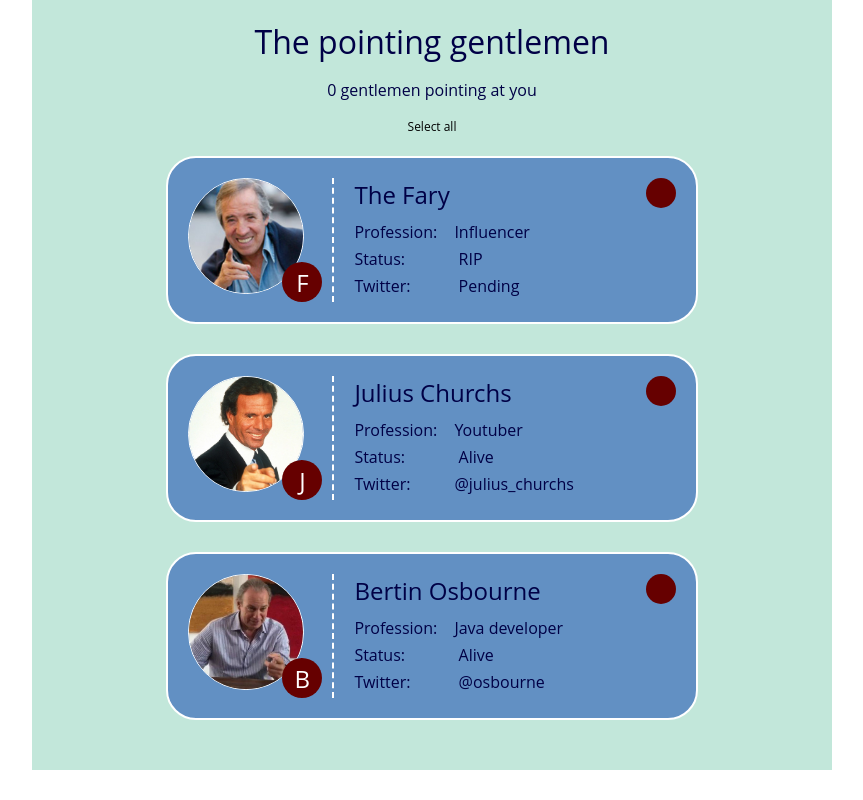
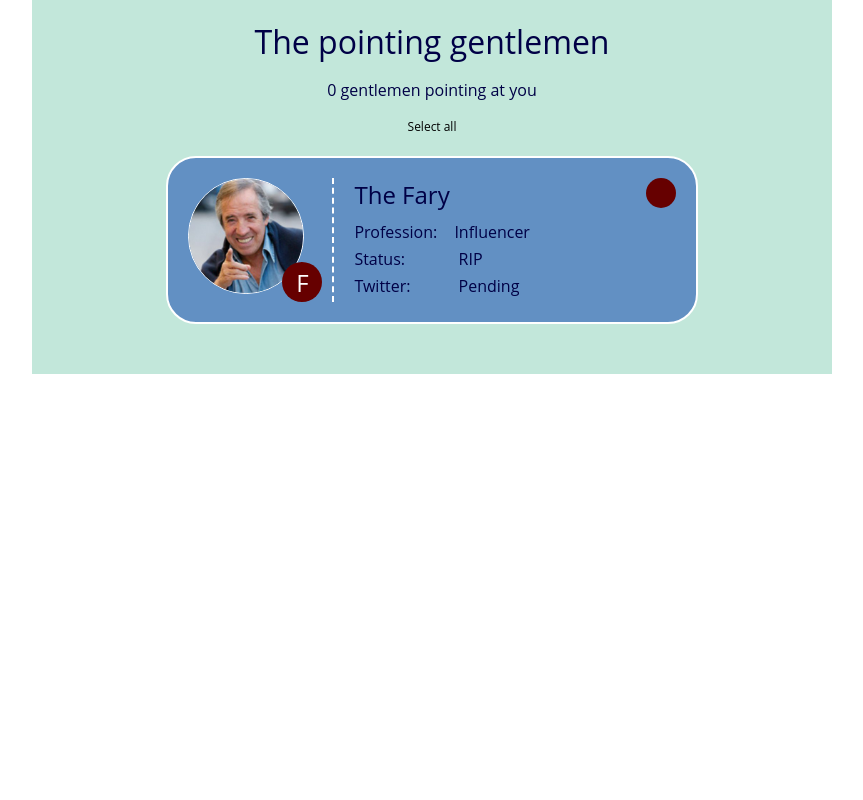
Before and after one commit to AldanaArcidiacono/202210-W4CH1-Aldana-Arcidiacono, a React (Create React App) app: page / in a window 1280 px wide. Shown: the whole page, without its empty margins (208-1071 px from the left). Built offline with nearby package versions, Linux system fonts and the light colour scheme.

Commit message:
Add components to App

```diff
--- a/src/App.tsx
+++ b/src/App.tsx
@@ -1,5 +1,6 @@
 import React from "react";
 import "./App.css";
+import { Gentleman } from "./components/gentleman";
 import { Info } from "./components/info";
 
 function App() {
@@ -12,115 +13,7 @@
                 <Info></Info>
                 <main className="main">
                     <ul className="gentlemen">
-                        <li className="gentleman">
-                            <div className="gentleman__avatar-container">
-                                <img
-                                    className="gentleman__avatar"
-                                    src="img/fary.jpg"
-                                    alt="The Fary pointing at you"
-                                />
-                                <span className="gentleman__initial">F</span>
-                            </div>
-                            <div className="gentleman__data-container">
-                                <h2 className="gentleman__name">The Fary</h2>
-                                <ul className="gentleman__data-list">
-                                    <li className="gentleman__data">
-                                        <span className="gentleman__data-label">
-                                            Profession:
-                                        </span>
-                                        Influencer
-                                    </li>
-                                    <li className="gentleman__data">
-                                        <span className="gentleman__data-label">
-                                            Status:
-                                        </span>{" "}
-                                        RIP
-                                    </li>
-                                    <li className="gentleman__data">
-                                        <span className="gentleman__data-label">
-                                            Twitter:
-                                        </span>{" "}
-                                        Pending
-                                    </li>
-                                </ul>
-                            </div>
-                            <i className="icon gentleman__icon fas fa-check"></i>
-                            <i className="icon gentleman__icon gentleman__icon--delete fas fa-times"></i>
-                        </li>
-                        <li className="gentleman">
-                            <div className="gentleman__avatar-container">
-                                <img
-                                    className="gentleman__avatar"
-                                    src="img/Julio.jpg"
-                                    alt="Julius Churchs pointing at you"
-                                />
-                                <span className="gentleman__initial">J</span>
-                            </div>
-                            <div className="gentleman__data-container">
-                                <h2 className="gentleman__name">
-                                    Julius Churchs
-                                </h2>
-                                <ul className="gentleman__data-list">
-                                    <li className="gentleman__data">
-                                        <span className="gentleman__data-label">
-                                            Profession:
-                                        </span>
-                                        Youtuber
-                                    </li>
-                                    <li className="gentleman__data">
-                                        <span className="gentleman__data-label">
-                                            Status:
-                                        </span>{" "}
-                                        Alive
-                                    </li>
-                                    <li className="gentleman__data">
-                                        <span className="gentleman__data-label">
-                                            Twitter:
-                                        </span>
-                                        @julius_churchs
-                                    </li>
-                                </ul>
-                            </div>
-                            <i className="icon gentleman__icon fas fa-check"></i>
-                            <i className="icon gentleman__icon gentleman__icon--delete fas fa-times"></i>
-                        </li>
-                        <li className="gentleman">
-                            <div className="gentleman__avatar-container">
-                                <img
-                                    className="gentleman__avatar"
-                                    src="img/bertin.jpg"
-                                    alt="Bertin Osbourne pointing at you"
-                                />
-                                <span className="gentleman__initial">B</span>
-                            </div>
-                            <div className="gentleman__data-container">
-                                <h2 className="gentleman__name">
-                                    Bertin Osbourne
-                                </h2>
-                                <ul className="gentleman__data-list">
-                                    <li className="gentleman__data">
-                                        <span className="gentleman__data-label">
-                                            Profession:
-                                        </span>
-                                        Java developer
-                                    </li>
-                                    <li className="gentleman__data">
-                                        <span className="gentleman__data-label">
-                                            Status:
-                                        </span>{" "}
-                                        Alive
-                                    </li>
-                                    <li className="gentleman__data">
-                                        <span className="gentleman__data-label">
-                                            Twitter:
-                                        </span>{" "}
-                                        @osbourne
-                                    </li>
-                                </ul>
-                            </div>
-                            <i className="icon gentleman__icon fas fa-check"></i>
-                            <i className="icon gentleman__icon gentleman__icon--delete fas fa-times"></i>
-                        </li>
+                        <Gentleman></Gentleman>
                     </ul>
                 </main>
             </div>
```
